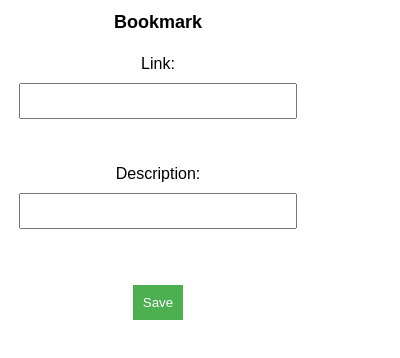
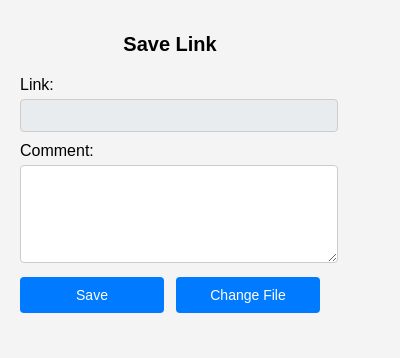
Before and after one commit to Gambit0011/PageMark, a browser extension: page popup.html in a window 400 px wide. Drawn offline with Linux system fonts and the light colour scheme.

Commit message:
file management and styles done

```diff
--- a/popup.html
+++ b/popup.html
@@ -1,18 +1,25 @@
 <!DOCTYPE html>
 <html>
 <head>
-  <title>PageMark</title>
+  <title>Link Saver</title>
   <link rel="stylesheet" type="text/css" href="styles.css">
 </head>
 <body>
-  <h1>Bookmark</h1>
-  <form id="saveLinkForm">
-    <label for="link">Link:</label>
-    <input type="text" id="link" name="link" required><br><br>
-    <label for="comment">Description:</label>
-    <input type="text" id="comment" name="comment"><br><br>
-    <button type="submit">Save</button>
-  </form>
+  <div class="container">
+    <h1>Save Link</h1>
+    <form id="saveLinkForm">
+      <label for="link">Link:</label>
+      <input type="text" id="link" name="link" readonly>
+
+      <label for="comment">Comment:</label>
+      <textarea id="comment" name="comment"></textarea>
+
+      <div class="button-container">
+        <button type="submit" id="saveButton">Save</button>
+        <button type="button" id="changeFileButton">Change File</button>
+      </div>
+    </form>
+  </div>
+  <script src="popup.js"></script>
 </body>
-<script src="popup.js"></script>
 </html>
--- a/popup.js
+++ b/popup.js
@@ -1,10 +1,18 @@
   document.addEventListener('DOMContentLoaded', function () {
   const form = document.getElementById('saveLinkForm');
+  const changeFileButton = document.getElementById('changeFileButton');
 
   // Get the current tab URL
   chrome.tabs.query({ active: true, currentWindow: true }, function (tabs) {
     const currentTab = tabs[0];
     document.getElementById('link').value = currentTab.url;
+  });
+
+  // Load the stored filename or use a default
+  chrome.storage.sync.get(['filename'], function(result) {
+    if (!result.filename) {
+      chrome.storage.sync.set({ filename: 'links.xlsx' });
+    }
   });
 
   form.addEventListener('submit', function (event) {
@@ -13,15 +21,27 @@ document.addEventListener('DOMContentLoaded', function () {
     const link = document.getElementById('link').value;
     const comment = document.getElementById('comment').value;
 
-      // Save the data
-      chrome.storage.sync.set({ link, comment }, function() {
-        console.log('Data saved');
-        alert('Link and comment saved!');
-      });
+    // Retrieve the filename from storage
+    chrome.storage.sync.get(['filename'], function(result) {
+      const filename = result.filename;
 
       // Send data to background script for saving to Excel
-      chrome.runtime.sendMessage({ link, comment }, function(response) {
-        console.log(response.status);
+      chrome.runtime.sendMessage({ link, comment, filename }, function(response) {
+        if (response.status === 'Data saved successfully!') {
+          alert('Link and comment saved!');
+        } else {
+          alert(`Error: ${response.message}`);
+        }
       });
     });
   });
+
+  changeFileButton.addEventListener('click', function () {
+    const newFilename = prompt('Enter new filename (with .xlsx extension):', 'links.xlsx');
+    if (newFilename) {
+      chrome.storage.sync.set({ filename: newFilename }, function() {
+        alert('Filename changed to ' + newFilename);
+      });
+    }
+  });
+});
--- a/styles.css
+++ b/styles.css
@@ -1,79 +1,61 @@
-/* body {
+body {
   font-family: Arial, sans-serif;
+  background-color: #f4f4f4;
+  margin: 0;
+  padding: 0;
+}
+
+.container {
+  padding: 20px;
+  width: 300px;
 }
 
 h1 {
-    font-size: 18px;
+  font-size: 20px;
+  margin-bottom: 20px;
   text-align: center;
 }
 
-  form {
-    display: flex;
-    flex-direction: column;
-    align-items: center;
+label {
+  display: block;
+  margin-bottom: 5px;
 }
 
-  label {
-    margin-top: 10px;
+input[type="text"] {
+  width: 100%;
+  padding: 8px;
+  margin-bottom: 10px;
+  border: 1px solid #ccc;
+  border-radius: 4px;
+  background-color: #e9ecef;
 }
 
-  input {
-    margin-top: 5px;
-    width: 80%;
+textarea {
+  width: 100%;
+  height: 80px; /* Increased height */
+  padding: 8px;
+  margin-bottom: 10px;
+  border: 1px solid #ccc;
+  border-radius: 4px;
+}
+
+.button-container {
+  display: flex;
+  justify-content: space-between;
 }
 
 button {
-    margin-top: 20px;
+  width: 48%; /* Adjust button width for better spacing */
   padding: 10px;
-    background-color: #4CAF50;
+  border: none;
+  border-radius: 4px;
+  background-color: #007bff;
   color: white;
-    border: none;
+  font-size: 14px;
   cursor: pointer;
+  text-align: center;
 }
 
 button:hover {
-    background-color: #45a049;
+  background-color: #0056b3;
 }
-   */
-   body {
-    font-family: Arial, sans-serif;
-    height: 300px;
-    width: 300px;
-    /* display: flex; */
-    align-items: start;
-  }
-
-  h1 {
-    font-size: 18px;
-    text-align: center;
-  }
-
-  form {
-    display: flex;
-    flex-direction: column;
-    align-items: center;
-  }
-
-  label {
-    margin-top: 10px;
-  }
-
-  input {
-    margin-top: 10px; /* Increased margin for spacing */
-    width: 90%; /* Adjust the width as needed */
-    height: 30px; /* Adjust the height as needed */
-  }
-
-
-  button {
-    margin-top: 20px;
-    padding: 10px;
-    background-color: #4CAF50;
-    color: white;
-    border: none;
-    cursor: pointer;
-  }
-
-  button:hover {
-    background-color: #45a049;
-  }
```
Also changed, not shown: backend/server.js (+12 -10 lines), background.js (+8 -12 lines). Lines whose indentation alone changed are shown as unchanged.
